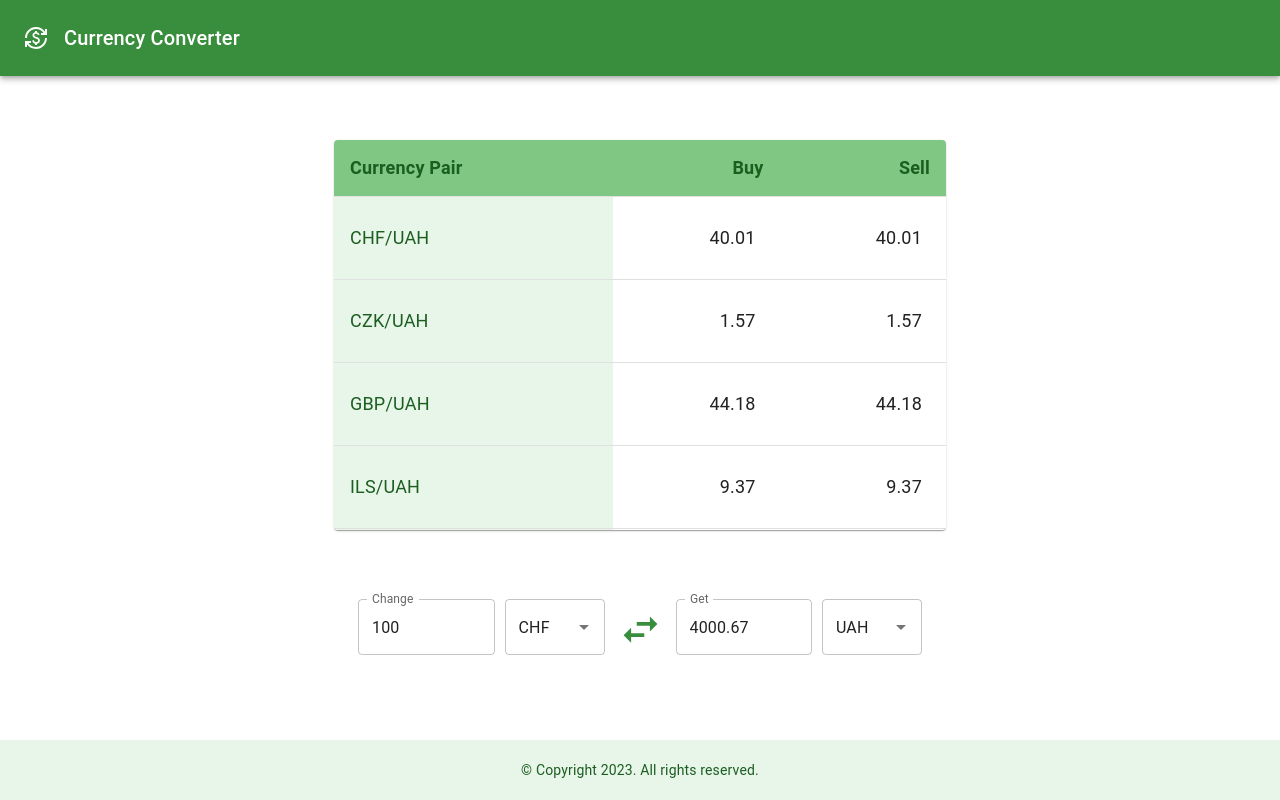
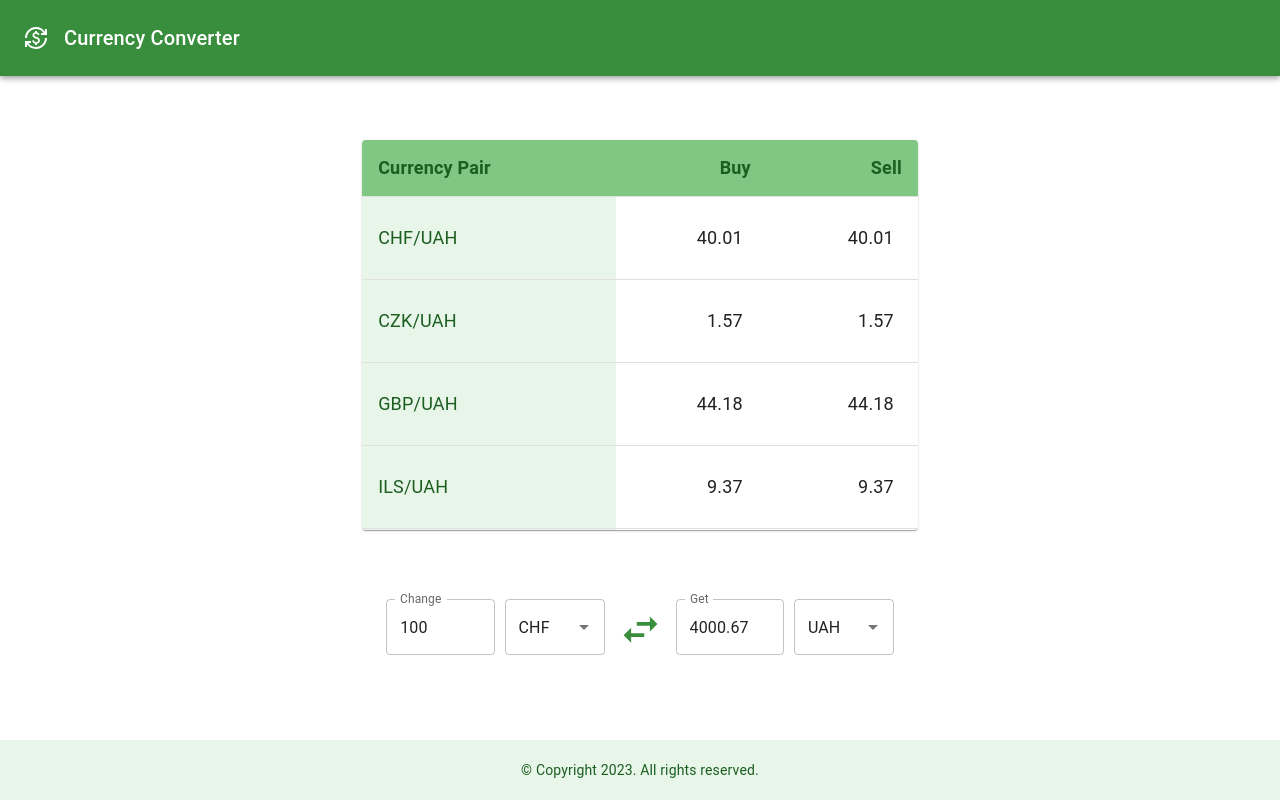
Before and after one commit to ytka2000/currency-converter, a React (Create React App) app: page / in a window 1280 px wide. Built offline with nearby package versions, Linux system fonts and the light colour scheme; no server answers.

Commit message:
fix layout bug

```diff
--- a/src/components/Content/Content.jsx
+++ b/src/components/Content/Content.jsx
@@ -7,6 +7,7 @@ import Converter from "../Converter";
 
 const Content = () => {
   const theme = useTheme();
+  const matchesSm = useMediaQuery(theme.breakpoints.down("sm"));
   const matchesMd = useMediaQuery(theme.breakpoints.down("md"));
 
   return (
@@ -14,11 +15,13 @@ const Content = () => {
       sx={{
         height: "100%",
         width: matchesMd ? "100%" : "75%",
+        maxWidth: matchesSm ? "325px" : "100%",
         display: "flex",
         flexDirection: "column",
         justifyContent: "space-evenly",
         alignItems: "center",
         gap: "30px",
+        px: matchesSm ? 0 : "16px",
       }}
     >
       <DataTable />
--- a/src/components/Converter/Converter.jsx
+++ b/src/components/Converter/Converter.jsx
@@ -20,7 +20,7 @@ const Converter = () => {
 
   const theme = useTheme();
   const matchesSm = useMediaQuery(theme.breakpoints.down("sm"));
-  const matchesWidth = useMediaQuery("(max-width:1100px)");
+  const matchesLg = useMediaQuery(theme.breakpoints.down("lg"));
 
   useEffect(() => {
     if (initialPair && !currentPair) {
@@ -119,7 +119,7 @@ const Converter = () => {
         flexDirection: matchesSm ? "column" : "row",
         justifyContent: "space-evenly",
         alignContent: "center",
-        width: matchesWidth ? "100%" : "75%",
+        width: matchesLg ? "100%" : "75%",
         gap: "5px",
       }}
     >
--- a/src/components/DataTable/DataTable.jsx
+++ b/src/components/DataTable/DataTable.jsx
@@ -1,6 +1,7 @@
 import { useState } from "react";
 import { useStore } from "../../store";
 import { getCurrenciesData } from "../../store/selectors";
+import { useTheme } from "@mui/material/styles";
 import useMediaQuery from "@mui/material/useMediaQuery";
 import { styled } from "@mui/material/styles";
 
@@ -12,7 +13,7 @@ import TableHead from "@mui/material/TableHead";
 import TableRow from "@mui/material/TableRow";
 import Paper from "@mui/material/Paper";
 
-import DataTableInput from "../DataTableInput";
+import DataTableCell from "../DataTableCell";
 
 const StyledTableCell = styled(TableCell)(({ theme }) => ({
   [`&.${tableCellClasses.head}`]: {
@@ -32,10 +33,11 @@ const DataTable = () => {
 
   const [globalEditMode, setGlobalEditMode] = useState(false);
 
-  const matches = useMediaQuery("(max-width:1100px)");
+  const theme = useTheme();
+  const matchesLg = useMediaQuery(theme.breakpoints.down("lg"));
 
   return (
-    <Paper sx={{ width: matches ? "100%" : "75%", overflow: "hidden" }}>
+    <Paper sx={{ width: matchesLg ? "100%" : "75%", overflow: "hidden" }}>
       <TableContainer sx={{ maxHeight: 390 }}>
         <Table stickyHeader aria-label="simple table">
           <TableHead>
@@ -57,7 +59,7 @@ const DataTable = () => {
                     color: "primary.dark",
                   }}
                 >{`${ccy}/${baseCcy}`}</StyledTableCell>
-                <DataTableInput
+                <DataTableCell
                   initialValue={buy}
                   globalEditMode={globalEditMode}
                   setGlobalEditMode={setGlobalEditMode}
@@ -70,7 +72,7 @@ const DataTable = () => {
                     })
                   }
                 />
-                <DataTableInput
+                <DataTableCell
                   initialValue={sale}
                   globalEditMode={globalEditMode}
                   setGlobalEditMode={setGlobalEditMode}
--- a/src/components/DataTableInput/DataTableInput.jsx
+++ b/src/components/DataTableCell/DataTableCell.jsx
@@ -3,6 +3,7 @@ import useNumberInput from "../../hooks/useNumberInput";
 
 import TableCell from "@mui/material/TableCell";
 import Tooltip from "@mui/material/Tooltip";
+import Typography from "@mui/material/Typography";
 import IconButton from "@mui/material/IconButton";
 import EditIcon from "@mui/icons-material/Edit";
 import Input from "@mui/material/Input";
@@ -55,7 +56,6 @@ const DataTableCell = ({
   };
 
   return (
-    <>
     <TableCell
       align="right"
       sx={{
@@ -67,7 +67,6 @@ const DataTableCell = ({
       onMouseEnter={() => setShowEditIcon(!editMode)}
       onMouseLeave={() => setShowEditIcon(false)}
     >
-        <Tooltip title={initialValue}>
       {editMode ? (
         <Input
           value={value}
@@ -83,9 +82,10 @@ const DataTableCell = ({
           }
         />
       ) : (
-            cellValue.current
+        <Tooltip title={initialValue}>
+          <Typography sx={{ font: "inherit" }}>{cellValue.current}</Typography>
+        </Tooltip>
       )}
-        </Tooltip>
       {showEditIcon && !globalEditMode ? (
         <Tooltip title="Edit">
           <IconButton
@@ -98,7 +98,6 @@ const DataTableCell = ({
         </Tooltip>
       ) : null}
     </TableCell>
-    </>
   );
 };
 
--- /dev/null
+++ b/src/components/DataTableCell/index.js
@@ -0,0 +1,3 @@
+import DataTableCell from "./DataTableCell";
+
+export default DataTableCell;
--- a/src/components/DataTableInput/index.js
+++ /dev/null
@@ -1,3 +0,0 @@
-import DataTableInput from "./DataTableInput";
-
-export default DataTableInput;
--- a/src/theme.js
+++ b/src/theme.js
@@ -14,9 +14,9 @@ const theme = createTheme({
     values: {
       es: 0,
       xs: 300,
-      sm: 600,
+      sm: 700,
       md: 900,
-      lg: 1200,
+      lg: 1100,
       xl: 1536,
     },
   },
```
Also changed, not shown: src/components/DataTableCell/EditModeIcons.jsx (renamed from src/components/DataTableInput/EditModeIcons.jsx). Lines whose indentation alone changed are shown as unchanged.
